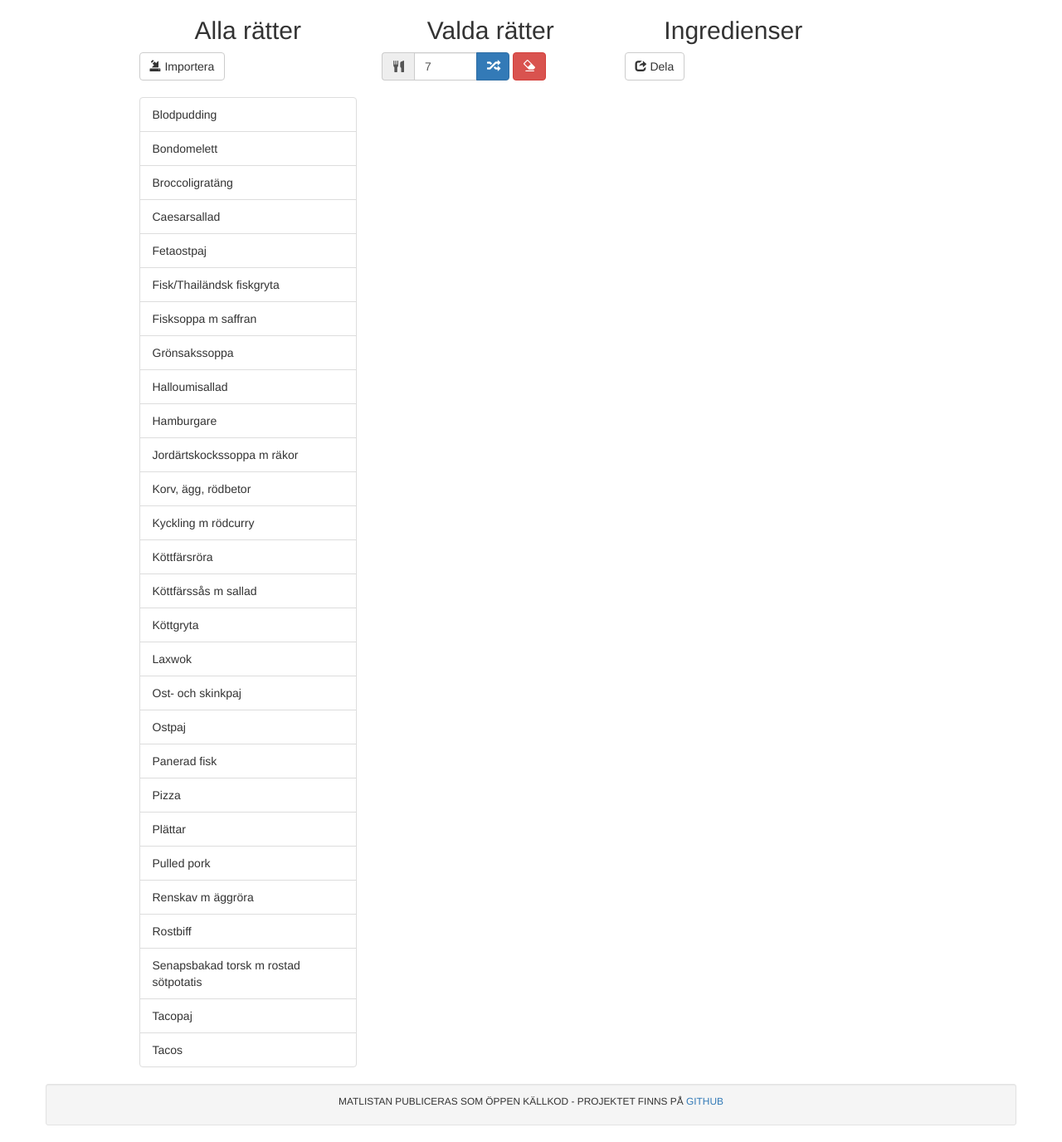
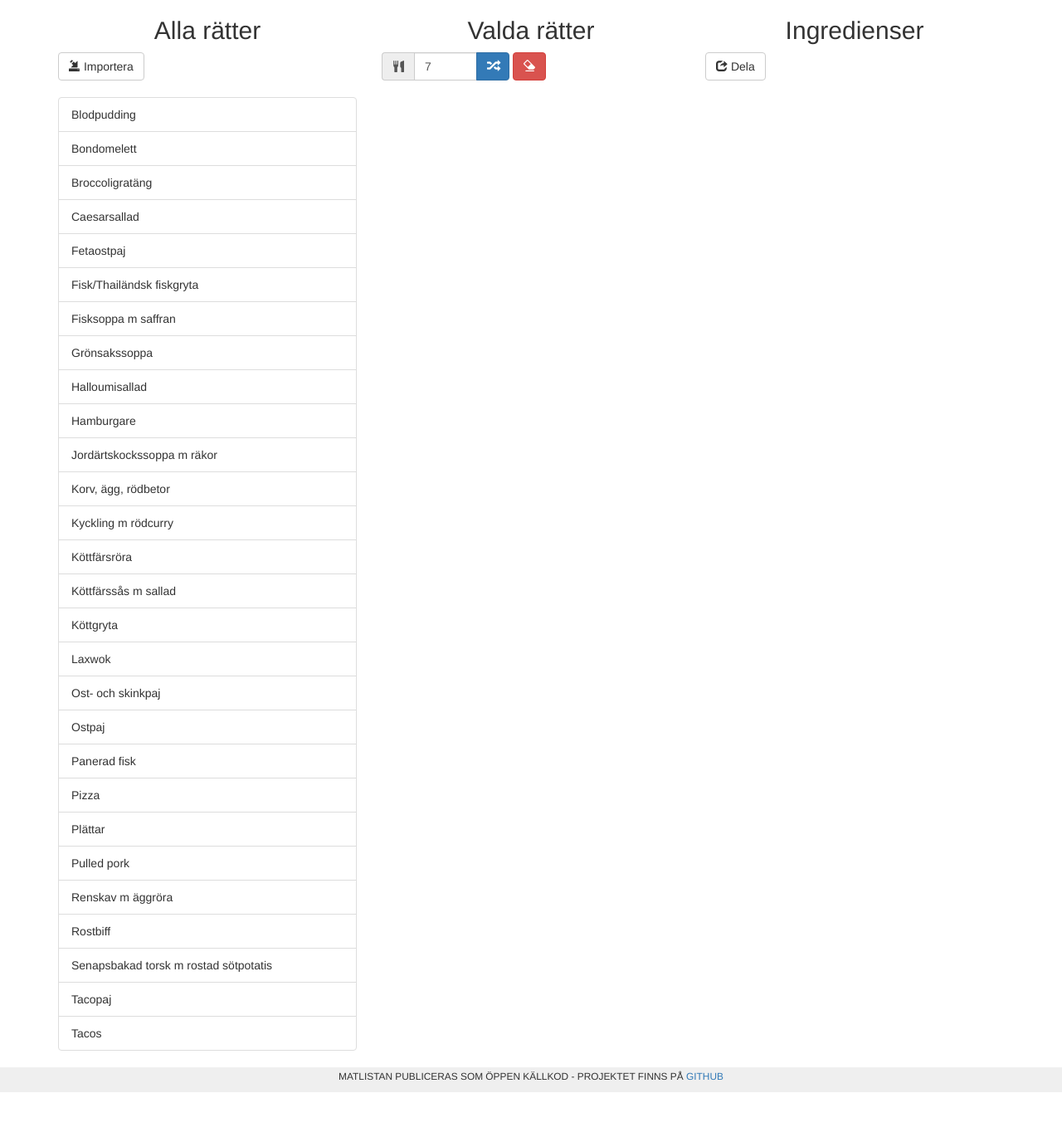
Before and after one commit to prodhe/matlistan, a PHP site: page / in a window 1280 px wide. Shown: the part 120-1496 px from the top of the page at 83% size. After the commit the page ends 1436 px from the top, so only its background shows below. Run offline with PHP 8.4, Linux system fonts and the light colour scheme; some libraries are stand-ins or nearby versions.

Commit message:
footer changed, back to 4-width in columns and added .item-ignore for ingredients editing

```diff
--- a/css/style-bs.css
+++ b/css/style-bs.css
@@ -2,6 +2,10 @@
 
 h2 {
     text-align: center;
+}
+
+footer {
+    background-color: #efefef;
 }
 
 .list-group-item:hover {
@@ -15,3 +19,8 @@ h2 {
 #userlist {
     min-height: 10em;
 }
+
+.item-ignore {
+    text-decoration: line-through;
+    font-weight: bold;
+}
--- a/index.html
+++ b/index.html
@@ -26,7 +26,7 @@
     </div>
     <div class="container">
         <main class="row">
-            <section class="col-sm-3 col-sm-offset-1">
+            <section class="col-sm-4">
                 <h2>Alla rätter</h2>
                 <div class="form-group form-inline">
                     <div class="input-group">
@@ -42,7 +42,7 @@
                 <ul id="mainlist" class="list-group">
                 </ul>
             </section>
-            <section class="col-sm-3">
+            <section class="col-sm-4">
                 <h2>Valda rätter</h2>
                 <div class="form-group form-inline">
                     <div class="input-group">
@@ -67,7 +67,7 @@
                 <ul id="userlist" class="list-group">
                 </ul>
             </section>
-            <section class="col-sm-3">
+            <section class="col-sm-4">
                 <h2>Ingredienser</h2>
                 <div class="form-group form-inline">
                     <div class="input-group">
@@ -86,15 +86,15 @@
                 </ul>
             </section>
         </main>
-        <footer class="row">
-            <div class="well well-sm">
-            <p class="text-center text-uppercase">
-                <small>Matlistan publiceras som öppen källkod - projektet finns på
-                <a href="http://github.com/prodhe/foodlist">GitHub</a></small>
-            </p>
+    </div>
+        <footer class="footer">
+            <div class="container-fluid">
+                <p class="text-center text-uppercase">
+                    <small>Matlistan publiceras som öppen källkod - projektet finns på
+                    <a href="http://github.com/prodhe/foodlist">GitHub</a></small>
+                </p>
             </div>
         </footer>
-    </div>
     <div id="popup"></div>
 </body>
 </html>
```
